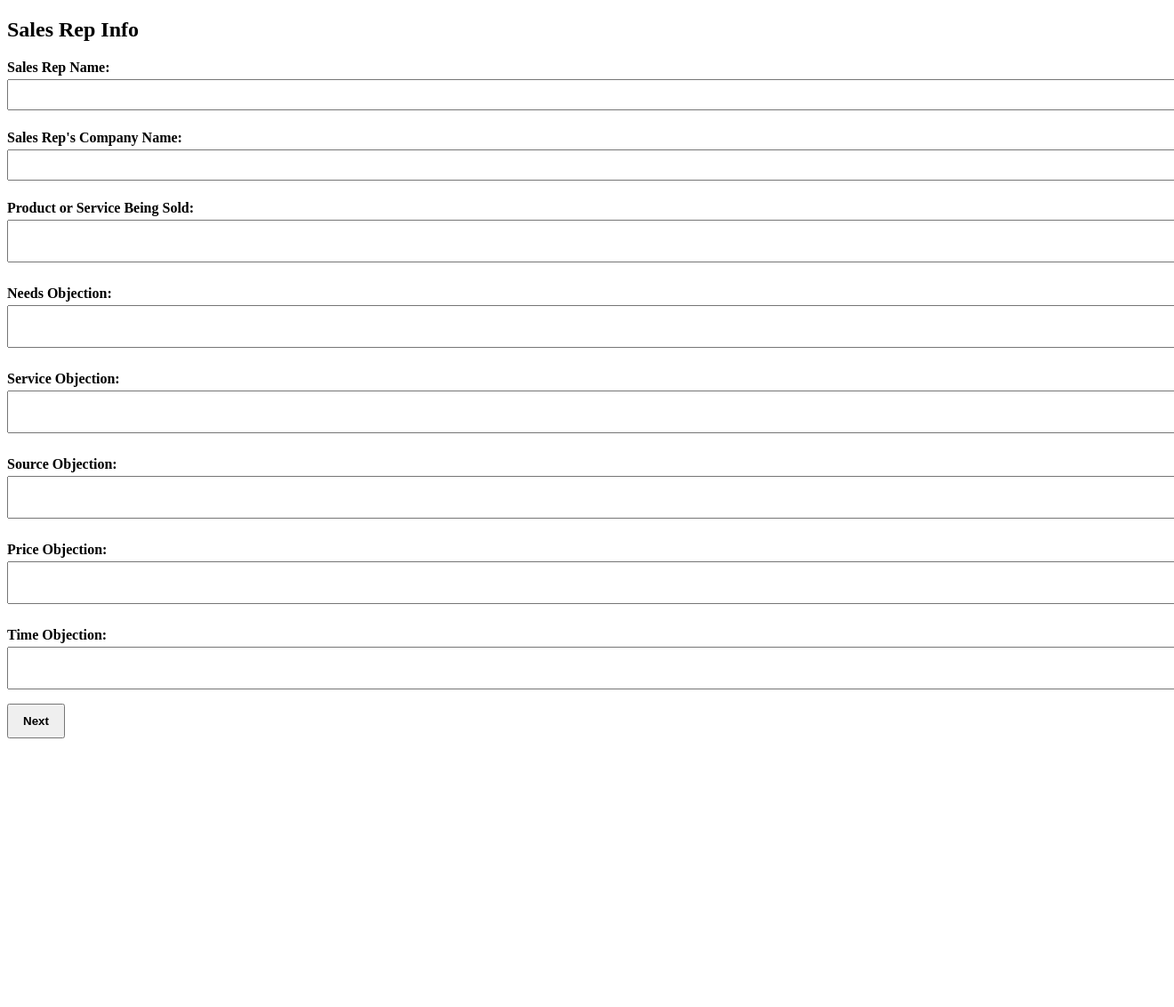
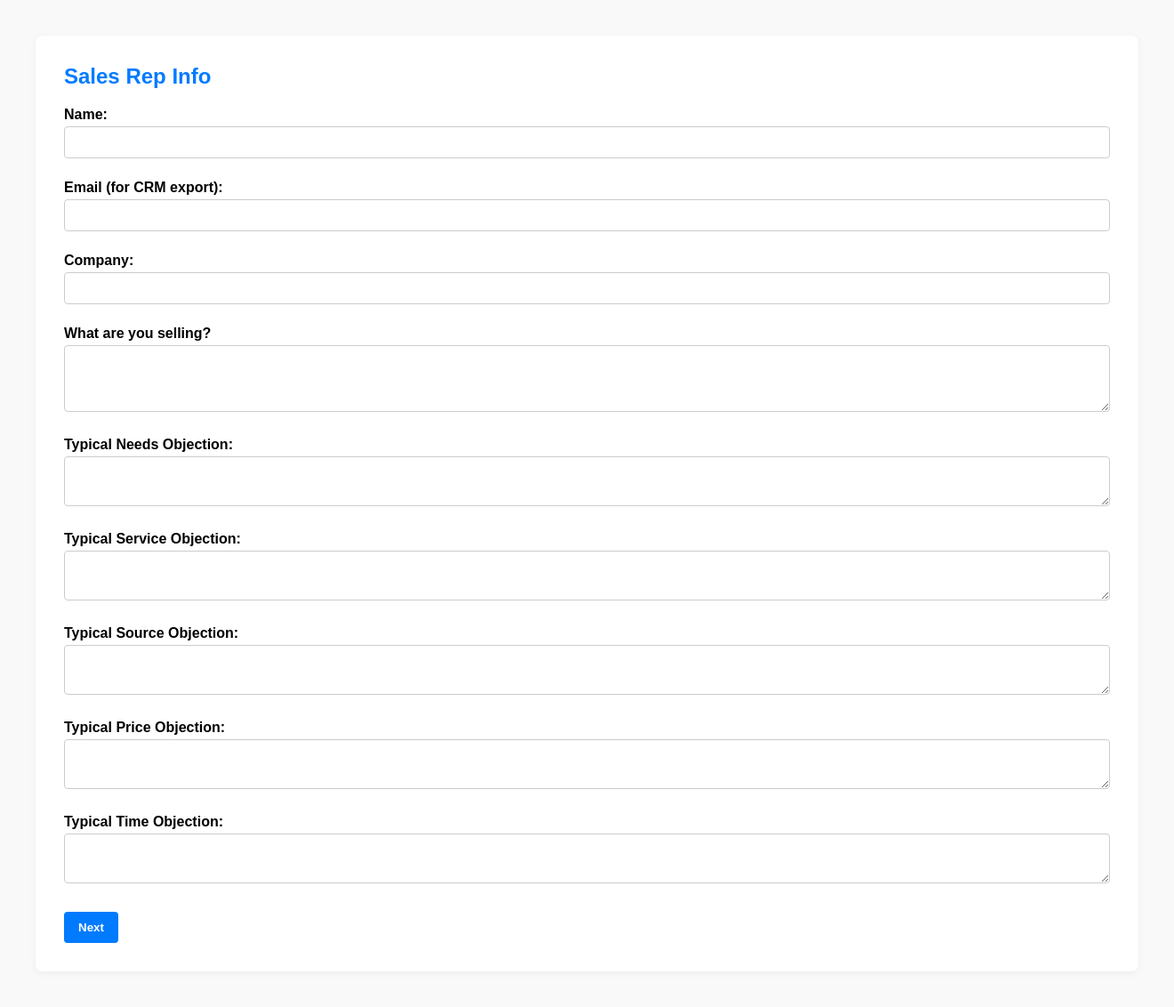
Before and after one commit to NitroFlow-Admin/Script_Generator, a Flask app: page / in a window 1320 px wide; the page is wider, and only the part inside the window is pictured. Shown: that part at 89% size. Before the commit the page ends 830 px from the top of that part, so only its background shows below. Run offline with Flask 3, Linux system fonts and the light colour scheme.

```diff
--- a/app.py
+++ b/app.py
@@ -5,16 +5,35 @@ from openai import OpenAI
 from dotenv import load_dotenv
 import logging
 import os
+import sys
+import atexit
 
 load_dotenv()
 
 RECAPTCHA_SECRET_KEY = os.getenv("RECAPTCHA_SECRET_KEY")
 OPENAI_API_KEY = os.getenv("OPENAI_API_KEY")
 
-app = Flask(__name__)
+def log_exit():
+    logging.warning("⚠️ Python interpreter is exiting unexpectedly.")
+atexit.register(log_exit)
+
+def handle_exception(exc_type, exc_value, exc_traceback):
+    if issubclass(exc_type, SystemExit):
+        logging.error("🔻 SystemExit detected. Exit code: %s", exc_value)
+    else:
+        logging.critical("💥 Uncaught exception", exc_info=(exc_type, exc_value, exc_traceback))
+
+sys.excepthook = handle_exception
+
+app = Flask(__name__, template_folder="templates", static_folder="static")
 limiter = Limiter(get_remote_address, app=app, default_limits=["5 per minute", "100 per day"])
 client = OpenAI(api_key=OPENAI_API_KEY)
-logging.basicConfig(level=logging.DEBUG)
+
+logging.basicConfig(
+    level=logging.DEBUG,
+    format="%(asctime)s %(levelname)s: %(message)s [in %(pathname)s:%(lineno)d]",
+    handlers=[logging.FileHandler("server.log"), logging.StreamHandler()]
+)
 
 @app.route("/", methods=["GET", "POST"])
 def handle_form():
@@ -22,58 +41,59 @@ def handle_form():
         return render_template("form.html")
 
     try:
-        rep_data = {
-            "rep_name": request.form["rep_name"],
-            "rep_company": request.form["rep_company"],
-            "product": request.form["product"],
-            "objection_needs": request.form["objection_needs"],
-            "objection_service": request.form["objection_service"],
-            "objection_source": request.form["objection_source"],
-            "objection_price": request.form["objection_price"],
-            "objection_time": request.form["objection_time"]
-        }
+        rep_data = {key: request.form.get(key, "") for key in [
+            "rep_email", "rep_name", "rep_company", "product",
+            "objection_needs", "objection_service", "objection_source",
+            "objection_price", "objection_time"]}
 
-        target_data = {
-            "target_name": request.form["target_name"],
-            "target_url": request.form["target_url"],
-            "recent_news": request.form["recent_news"],
-            "locations": request.form["locations"],
-            "facts": request.form["facts"],
-            "products_services": request.form["products_services"],
-            "social_media": request.form["social_media"]
-        }
+        target_data = {key: request.form.get(key, "") for key in [
+            "target_name", "target_url", "recent_news", "locations",
+            "facts", "products_services", "social_media"]}
+
+        if not rep_data["rep_name"] or not rep_data["rep_company"] or not rep_data["product"]:
+            return render_template("form.html", error="Missing required Sales Rep fields.")
+        if not target_data["target_name"] or not target_data["target_url"]:
+            return render_template("form.html", error="Missing required Target Company fields.")
 
         company_info = f"""
-        Website: {target_data['target_url']}
-        Recent News: {target_data['recent_news']}
-        Locations: {target_data['locations']}
-        Company Facts: {target_data['facts']}
-        Products & Services: {target_data['products_services']}
-        Social Media: {target_data['social_media']}
-        """
+Website: {target_data['target_url']}
+Recent News: {target_data['recent_news']}
+Locations: {target_data['locations']}
+Company Facts: {target_data['facts']}
+Products & Services: {target_data['products_services']}
+Social Media: {target_data['social_media']}
+"""
 
         labels = [
-            "Opening Script",
-            "Customer Assessment",
-            "Needs Assessment",
-            "Risk Assessment",
-            "Solution Assessment",
-            "Needs Objection Resolution",
-            "Service Objection Resolution",
-            "Source Objection Resolution",
-            "Price Objection Resolution",
-            "Time Objection Resolution",
+            "Opening Script", "Customer Assessment", "Needs Assessment",
+            "Risk Assessment", "Solution Assessment", "Needs Objection Resolution",
+            "Service Objection Resolution", "Source Objection Resolution",
+            "Price Objection Resolution", "Time Objection Resolution",
             "Closing Question"
         ]
 
-        script_items = [{} for _ in labels]
+        prompt_descriptions = request.form.getlist("prompt_descriptions") if "prompt_descriptions" in request.form else [
+            f"Start with 'Good morning' or 'Good afternoon', give the rep's name and company, and ask a closed-end factual question about the target company.",
+            f"A closed-ended question about the target company's customer base.",
+            f"A closed-ended question about the customer’s needs.",
+            f"A closed-ended question that includes a risk and the consequence of not addressing it.",
+            f"A closed-ended question involving a solution and the risk of not implementing it.",
+            f"One closed-ended question that helps the buyer resolve this objection: \"{rep_data['objection_needs']}\"",
+            f"One closed-ended question that helps the buyer resolve this objection: \"{rep_data['objection_service']}\"",
+            f"One closed-ended question that helps the buyer resolve this objection: \"{rep_data['objection_source']}\"",
+            f"One closed-ended question that helps the buyer resolve this objection: \"{rep_data['objection_price']}\"",
+            f"One closed-ended question that helps the buyer resolve this objection: \"{rep_data['objection_time']}\"",
+            "One short, professional yes/no question to close the call."
+        ]
 
-        for idx, label in enumerate(labels):
-            script_items[idx] = {"label": label, "options": []}
+        script_items = [{"label": label, "options": []} for label in labels]
+        attempts = 0
 
-        attempts = 0
         while any(len(item["options"]) < 4 for item in script_items) and attempts < 10:
-            prompt = f"""
+            lines = []
+
+            try:
+                prompt = f"""
 You are a professional cold call script assistant.
 
 The sales rep is named {rep_data['rep_name']} from {rep_data['rep_company']}.
@@ -83,52 +103,104 @@ Here is what we know about the company:
 {company_info}
 
 Please generate each of the following as a single short, professional, closed-ended sentence:
-
-1. Opening Script: Start with \"Good morning\" or \"Good afternoon\", give the rep's name and company, and ask a closed-end factual question about the target company.
-
-2. Customer Assessment Question: A closed-ended question about the target company's customer base.
-
-3. Needs Assessment Question: A closed-ended question about the customer’s needs.
-
-4. Risk Assessment Question: A closed-ended question that includes a risk and the consequence of not addressing it.
-
-5. Solution Assessment Question: A closed-ended question involving a solution and the risk of not implementing it.
-
-6. Needs Objection Resolution: One closed-ended question that helps the buyer resolve this objection: \"{rep_data['objection_needs']}\"
-
-7. Service Objection Resolution: One closed-ended question that helps the buyer resolve this objection: \"{rep_data['objection_service']}\"
-
-8. Source Objection Resolution: One closed-ended question that helps the buyer resolve this objection: \"{rep_data['objection_source']}\"
-
-9. Price Objection Resolution: One closed-ended question that helps the buyer resolve this objection: \"{rep_data['objection_price']}\"
-
-10. Time Objection Resolution: One closed-ended question that helps the buyer resolve this objection: \"{rep_data['objection_time']}\"
-
-11. Closing Question: One short, professional yes/no question to close the call.
+""" + "\n".join([f"{i+1}. {desc}" for i, desc in enumerate(prompt_descriptions)]) + """
 
 Return each result as a numbered list, with no explanation or extra commentary.
 """
 
-            response = client.chat.completions.create(
-                model="gpt-4o",
-                messages=[{"role": "user", "content": prompt}],
-                temperature=0.5,
-                max_tokens=2500
-            )
+                response = client.chat.completions.create(
+                    model="gpt-4o",
+                    messages=[{"role": "user", "content": prompt}],
+                    temperature=0.5,
+                    max_tokens=2500
+                )
 
-            lines = [line.strip() for line in response.choices[0].message.content.strip().splitlines() if line.strip()]
+                content = response.choices[0].message.content.strip()
+                logging.debug("OpenAI raw response:\n" + content)
 
-            for j, line in enumerate(lines):
-                if line not in script_items[j]["options"]:
-                    script_items[j]["options"].append(line)
+                for line in content.splitlines():
+                    if line.strip() and any(line.strip().startswith(f"{i+1}.") for i in range(11)):
+                        lines.append(line.strip())
+
+                if len(lines) < 11:
+                    logging.warning(f"❌ AI returned only {len(lines)} lines. Retrying...")
+                    logging.debug("Prompt sent to OpenAI:\n" + prompt)
+                    attempts += 1
+                    continue
+
+                for j, line in enumerate(lines):
+                    if line not in script_items[j]["options"]:
+                        script_items[j]["options"].append(line)
+
+            except Exception as e:
+                logging.warning(f"❌ OpenAI call failed on attempt {attempts + 1}: {str(e)}")
+                attempts += 1
+                continue
 
             attempts += 1
 
-        return render_template("index.html", script_items=script_items, rep_data=rep_data, target_data=target_data)
+        for item in script_items:
+            if len(item["options"]) == 0:
+                raise ValueError(f"Incomplete results from AI: missing script item '{item['label']}'")
+
+        logging.debug("RENDER: script_items = %s", script_items)
+        logging.debug("RENDER: rep_data = %s", rep_data)
+        logging.debug("RENDER: target_data = %s", target_data)
+        logging.debug("RENDER: prompt_descriptions = %s", prompt_descriptions)
+
+        try:
+            return render_template(
+                "index.html",
+                script_items=script_items,
+                rep_data=rep_data,
+                target_data=target_data,
+                prompt_descriptions=prompt_descriptions
+            )
+        except Exception as e:
+            logging.exception("🔥 Template rendering failed!")
+            raise
 
     except Exception as e:
         logging.exception("Error during script generation")
-        return render_template("form.html", error="An internal error occurred. Please try again.")
+        return render_template("form.html", error=f"An internal error occurred: {str(e)}")
+
+
+@app.route("/push-to-salesdrip", methods=["POST"])
+def push_to_salesdrip():
+    from salesdrip_export import save_script_to_crm
+    try:
+        rep_data = {key: request.form.get(key, "") for key in [
+            "rep_email", "rep_name", "rep_company", "product",
+            "objection_needs", "objection_service", "objection_source",
+            "objection_price", "objection_time"]}
+
+        target_data = {key: request.form.get(key, "") for key in [
+            "target_name", "target_url", "recent_news", "locations",
+            "facts", "products_services", "social_media"]}
+
+        if not rep_data["rep_name"] or not rep_data["rep_company"] or not rep_data["product"]:
+            return render_template("form.html", error="Missing required Sales Rep fields.")
+        if not target_data["target_name"] or not target_data["target_url"]:
+            return render_template("form.html", error="Missing required Target Company fields.")
+
+        script_items = [
+            {"label": f"Line {i+1}", "options": [request.form.get(f"script_item_{i}", "")]} for i in range(11)
+        ]
+
+        success = save_script_to_crm(rep_data["rep_email"], rep_data, target_data, script_items)
+
+        return render_template(
+            "index.html",
+            script_items=script_items,
+            rep_data=rep_data,
+            target_data=target_data,
+            crm_status="✅ Synced with SalesDrip" if success else "❌ Failed to sync"
+        )
+
+    except Exception as e:
+        logging.exception("Error pushing to SalesDrip")
+        return f"❌ Error: {str(e)}", 500
+
 
 if __name__ == "__main__":
     app.run(debug=True, host="0.0.0.0")
--- a/templates/form.html
+++ b/templates/form.html
@@ -4,77 +4,116 @@
   <meta charset="UTF-8">
   <title>Salescriptor Intake</title>
   <style>
+    body {
+      font-family: Arial, sans-serif;
+      padding: 2rem;
+      background: #f9f9f9;
+    }
+    h2 {
+      margin-top: 0;
+      color: #007BFF;
+    }
     label {
       font-weight: bold;
       display: block;
-      margin-top: 10px;
+      margin-top: 12px;
     }
-    textarea, input[type="text"] {
+    textarea, input[type="text"], input[type="email"], input[type="url"] {
       width: 100%;
       padding: 8px;
       margin-top: 4px;
       margin-bottom: 12px;
+      border: 1px solid #ccc;
+      border-radius: 4px;
+      font-size: 1rem;
+      box-sizing: border-box;
     }
-    .section { display: none; }
-    .section.active { display: block; }
-    button { padding: 10px 16px; font-weight: bold; }
+    .section {
+      display: none;
+      background: #fff;
+      padding: 2rem;
+      border-radius: 8px;
+      box-shadow: 0 2px 8px rgba(0,0,0,0.05);
+    }
+    .section.active {
+      display: block;
+    }
+    button {
+      padding: 10px 16px;
+      font-weight: bold;
+      background-color: #007BFF;
+      color: white;
+      border: none;
+      border-radius: 4px;
+      margin-top: 16px;
+      cursor: pointer;
+    }
+    button:hover {
+      background-color: #0056b3;
+    }
   </style>
 </head>
 <body>
 
-  <h2>Sales Rep Info</h2>
-  <form method="POST">
+  <form method="POST" action="/" onsubmit="return validateSections()">
+    <!-- Rep Section -->
     <div id="rep-section" class="section active">
-      <label>Sales Rep Name:</label>
-      <input type="text" name="rep_name" required>
+      <h2>Sales Rep Info</h2>
 
-      <label>Sales Rep's Company Name:</label>
-      <input type="text" name="rep_company" required>
+      <label for="rep_name">Name:</label>
+      <input type="text" name="rep_name" id="rep_name" required>
 
-      <label>Product or Service Being Sold:</label>
-      <textarea name="product" required></textarea>
+      <label for="rep_email">Email (for CRM export):</label>
+      <input type="email" name="rep_email" id="rep_email" required>
 
-      <label>Needs Objection:</label>
-      <textarea name="objection_needs"></textarea>
+      <label for="rep_company">Company:</label>
+      <input type="text" name="rep_company" id="rep_company" required>
 
-      <label>Service Objection:</label>
-      <textarea name="objection_service"></textarea>
+      <label for="product">What are you selling?</label>
+      <textarea name="product" id="product" rows="3" required></textarea>
 
-      <label>Source Objection:</label>
-      <textarea name="objection_source"></textarea>
+      <label for="objection_needs">Typical Needs Objection:</label>
+      <textarea name="objection_needs" id="objection_needs" rows="2"></textarea>
 
-      <label>Price Objection:</label>
-      <textarea name="objection_price"></textarea>
+      <label for="objection_service">Typical Service Objection:</label>
+      <textarea name="objection_service" id="objection_service" rows="2"></textarea>
 
-      <label>Time Objection:</label>
-      <textarea name="objection_time"></textarea>
+      <label for="objection_source">Typical Source Objection:</label>
+      <textarea name="objection_source" id="objection_source" rows="2"></textarea>
+
+      <label for="objection_price">Typical Price Objection:</label>
+      <textarea name="objection_price" id="objection_price" rows="2"></textarea>
+
+      <label for="objection_time">Typical Time Objection:</label>
+      <textarea name="objection_time" id="objection_time" rows="2"></textarea>
 
       <button type="button" onclick="nextSection()">Next</button>
     </div>
 
+    <!-- Target Section -->
     <div id="target-section" class="section">
       <h2>Target Company Info</h2>
 
-      <label>Target Company Name:</label>
-      <input type="text" name="target_name" required>
+      <label for="target_name">Company Name:</label>
+      <input type="text" name="target_name" id="target_name" required>
 
-      <label>Target Company URL:</label>
-      <input type="text" name="target_url" required>
+      <label for="target_url">Company Website:</label>
+      <input type="url" name="target_url" id="target_url" required>
 
-      <label>Recent News:</label>
-      <textarea name="recent_news"></textarea>
+      <label for="recent_news">Recent News or Headlines:</label>
+      <textarea name="recent_news" id="recent_news" rows="3"></textarea>
 
-      <label>Locations:</label>
-      <textarea name="locations"></textarea>
+      <label for="locations">Locations:</label>
+      <textarea name="locations" id="locations" rows="2"></textarea>
 
-      <label>Company Facts:</label>
-      <textarea name="facts"></textarea>
+      <label for="facts">Company Facts or Stats:</label>
+      <textarea name="facts" id="facts" rows="2"></textarea>
 
-      <label>Products & Services:</label>
-      <textarea name="products_services"></textarea>
+      <label for="products_services">Products / Services:</label>
+      <textarea name="products_services" id="products_services" rows="2"></textarea>
 
-      <label>Social Media:</label>
-      <textarea name="social_media"></textarea>
+      <label for="social_media">Social Media (URLs or handles):</label>
+      <textarea name="social_media" id="social_media" rows="2"></textarea>
 
       <button type="submit">Generate Cold Call Script</button>
     </div>
@@ -84,7 +123,26 @@
     function nextSection() {
       document.getElementById("rep-section").classList.remove("active");
       document.getElementById("target-section").classList.add("active");
+      window.scrollTo(0, 0);
+    }
+
+    function validateSections() {
+      const requiredFields = [
+        "rep_name", "rep_email", "rep_company", "product"
+      ];
+      for (let id of requiredFields) {
+        const el = document.getElementById(id);
+        if (!el || !el.value.trim()) {
+          alert("Please complete the Sales Rep section before submitting.");
+          document.getElementById("rep-section").classList.add("active");
+          document.getElementById("target-section").classList.remove("active");
+          el.focus();
+          return false;
+        }
+      }
+      return true;
     }
   </script>
+
 </body>
 </html>
```
Also changed, not shown: gunicorn.conf.py (added, +9 -0 lines), salesdrip_auth.py (added, +41 -0 lines), salesdrip_export.py (added, +129 -0 lines), templates/index.html (+55 -15 lines), test_salesdrip_export.py (added, +46 -0 lines), 3 other files.
